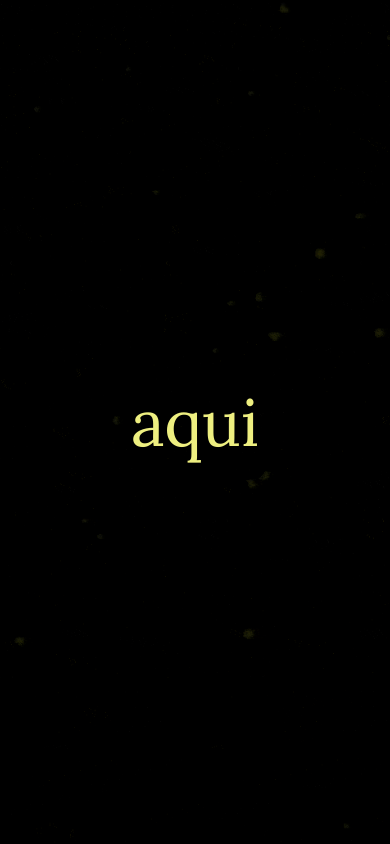
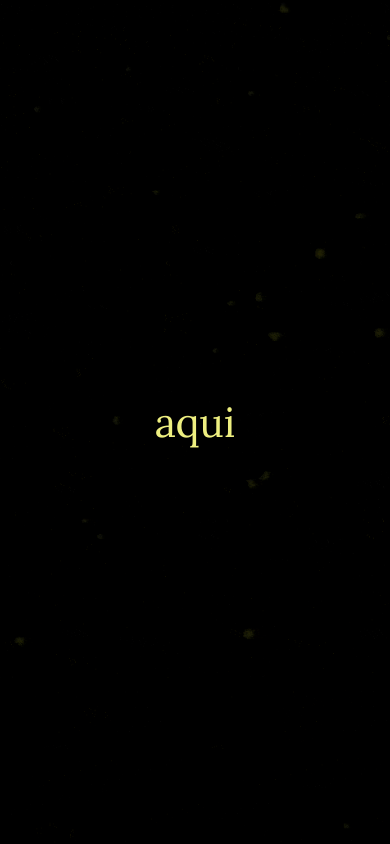
Before and after one commit to roavellarm/aqui-a-deriva, a React (Create React App) app: page / in a window 390 px wide. Built offline with nearby package versions, Linux system fonts and the light colour scheme.

Commit message:
Add breakpoints

```diff
--- a/public/index.html
+++ b/public/index.html
@@ -5,10 +5,16 @@
   <meta charset="utf-8" />
   <link rel="icon" href="%PUBLIC_URL%/logo192.png" />
   <meta name="viewport" content="width=device-width, initial-scale=1" />
+
   <meta name="theme-color" content="#000000" />
   <meta name="description" content="Aqui à deriva de Letícia Bertagna" />
   <link rel="apple-touch-icon" href="%PUBLIC_URL%/logo192.png" />
   <link rel="manifest" href="%PUBLIC_URL%/manifest.json" />
+
+  <link rel="preconnect" href="https://fonts.googleapis.com">
+  <link rel="preconnect" href="https://fonts.gstatic.com" crossorigin>
+  <link href="https://fonts.googleapis.com/css2?family=Lora&display=swap" rel="stylesheet">
+
   <title>Aqui à deriva</title>
 </head>
 
--- a/src/Star.tsx
+++ b/src/Star.tsx
@@ -1,4 +1,4 @@
-import React, { useEffect, useState, memo } from 'react'
+import React, { useEffect, useState, memo, useCallback } from 'react'
 import { IStar } from 'types'
 import { StyledStar } from 'styles'
 
@@ -10,21 +10,21 @@ const Star = memo(({ data }: Props) => {
   const { sound, coordinates, name } = data
   const [isPlaying, setIsPlaying] = useState(false)
 
-  const handleStar = () => {
+  const shineTheStar = () => {
     sound.volume = 0.5 // eslint-disable-line
     sound.play()
     return setIsPlaying(true)
   }
 
-  // console.log(`${name} is playing: ${isPlaying}`) // eslint-disable-line
+  const updateSoundState = useCallback(() => setIsPlaying(false), [])
 
   useEffect(() => {
-    sound.addEventListener('ended', () => setIsPlaying(false))
-    return () => sound.removeEventListener('ended', () => setIsPlaying(false))
-  }, [sound])
+    sound.addEventListener('ended', updateSoundState)
+    return () => sound.removeEventListener('ended', updateSoundState)
+  }, [sound, updateSoundState])
 
   return (
-    <StyledStar coordinates={coordinates} isPlaying={isPlaying} onMouseOver={handleStar}>
+    <StyledStar coordinates={coordinates} isPlaying={isPlaying} onMouseOver={shineTheStar}>
       {name}
     </StyledStar>
   )
--- a/src/cosmos.ts
+++ b/src/cosmos.ts
@@ -2,7 +2,7 @@ export const stars = [
   {
     name: 'hoje',
     sound: new Audio('./audios/hoje.mp3'),
-    coordinates: { f: 35, w: 8, h: 8, l: 11, t: 14.5, b: 15 },
+    coordinates: { f: 35, w: 8, h: 8, l: 11, t: 14.5 },
   },
   {
     name: 'lá',
--- a/src/global.css
+++ /dev/null
@@ -1,29 +0,0 @@
-@import url('https://fonts.googleapis.com/css2?family=Lora&display=swap');
-
-* {
-  padding: 0;
-  margin: 0;
-  box-sizing: border-box;
-}
-
-body {
-  font-family: 'Lora', serif;
-  color: #eeef80;
-  background: #000000;
-  -webkit-font-smoothing: antialiased;
-  -moz-osx-font-smoothing: grayscale;
-  /* cursor: url('./images/prego.gif'), auto; */
-  cursor: crosshair;
-}
-
-@media (max-width: 1080px) {
-  html {
-    font-size: 93.75%;
-  }
-}
-
-@media (max-width: 720px) {
-  html {
-    font-size: 87.5%;
-  }
-}
--- /dev/null
+++ b/src/global.ts
@@ -0,0 +1,42 @@
+import { createGlobalStyle } from 'styled-components'
+
+export default createGlobalStyle`
+
+* {
+  padding: 0;
+  margin: 0;
+  box-sizing: border-box;
+}
+
+body {
+  font-family: 'Lora', serif;
+  color: #eeef80;
+  background: #000000;
+  -webkit-font-smoothing: antialiased;
+  -moz-osx-font-smoothing: grayscale;
+  /* cursor: url('./images/prego.gif'), auto; */
+  cursor: crosshair;
+}
+
+@media (max-width: 4000px) { html { font-size: 257%; } }
+@media (max-width: 2500px) { html { font-size: 247%; } }
+@media (max-width: 2400px) { html { font-size: 237%; } }
+@media (max-width: 2300px) { html { font-size: 227%; } }
+@media (max-width: 2200px) { html { font-size: 217%; } }
+@media (max-width: 2100px) { html { font-size: 207%; } }
+@media (max-width: 2000px) { html { font-size: 197%; } }
+@media (max-width: 1900px) { html { font-size: 187%; } }
+@media (max-width: 1800px) { html { font-size: 177%; } }
+@media (max-width: 1700px) { html { font-size: 167%; } }
+@media (max-width: 1600px) { html { font-size: 157%; } }
+@media (max-width: 1500px) { html { font-size: 147%; } }
+@media (max-width: 1400px) { html { font-size: 137%; } }
+@media (max-width: 1300px) { html { font-size: 127%; } }
+@media (max-width: 1200px) { html { font-size: 117%; } }
+@media (max-width: 1100px) { html { font-size: 105%; } }
+@media (max-width: 1000px) { html { font-size: 95%; } }
+@media (max-width: 900px)  { html { font-size: 85%; } }
+@media (max-width: 800px)  { html { font-size: 75%; } }
+@media (max-width: 700px)  { html { font-size: 65%; } }
+@media (max-width: 600px)  { html { font-size: 55%; } }
+`
--- a/src/index.tsx
+++ b/src/index.tsx
@@ -1,6 +1,12 @@
 import React from 'react'
 import ReactDOM from 'react-dom'
-import { HereAdrift } from './HereAdrift'
-import './global.css'
+import GlobalStyles from 'global'
+import { HereAdrift } from 'HereAdrift'
 
-ReactDOM.render(<HereAdrift />, document.getElementById('root'))
+ReactDOM.render(
+  <>
+    <GlobalStyles />
+    <HereAdrift />
+  </>,
+  document.getElementById('root')
+)
--- a/src/styles.ts
+++ b/src/styles.ts
@@ -23,7 +23,7 @@ interface Props extends ICoordinates {
 
 export const StyledStar = styled.div<Props>`
   position: absolute;
-  background: rgba(55, 85, 24, 0.6);
+  /* background: rgba(55, 85, 24, 0.6); */
   display: flex;
   justify-content: center;
   align-items: center;
```
